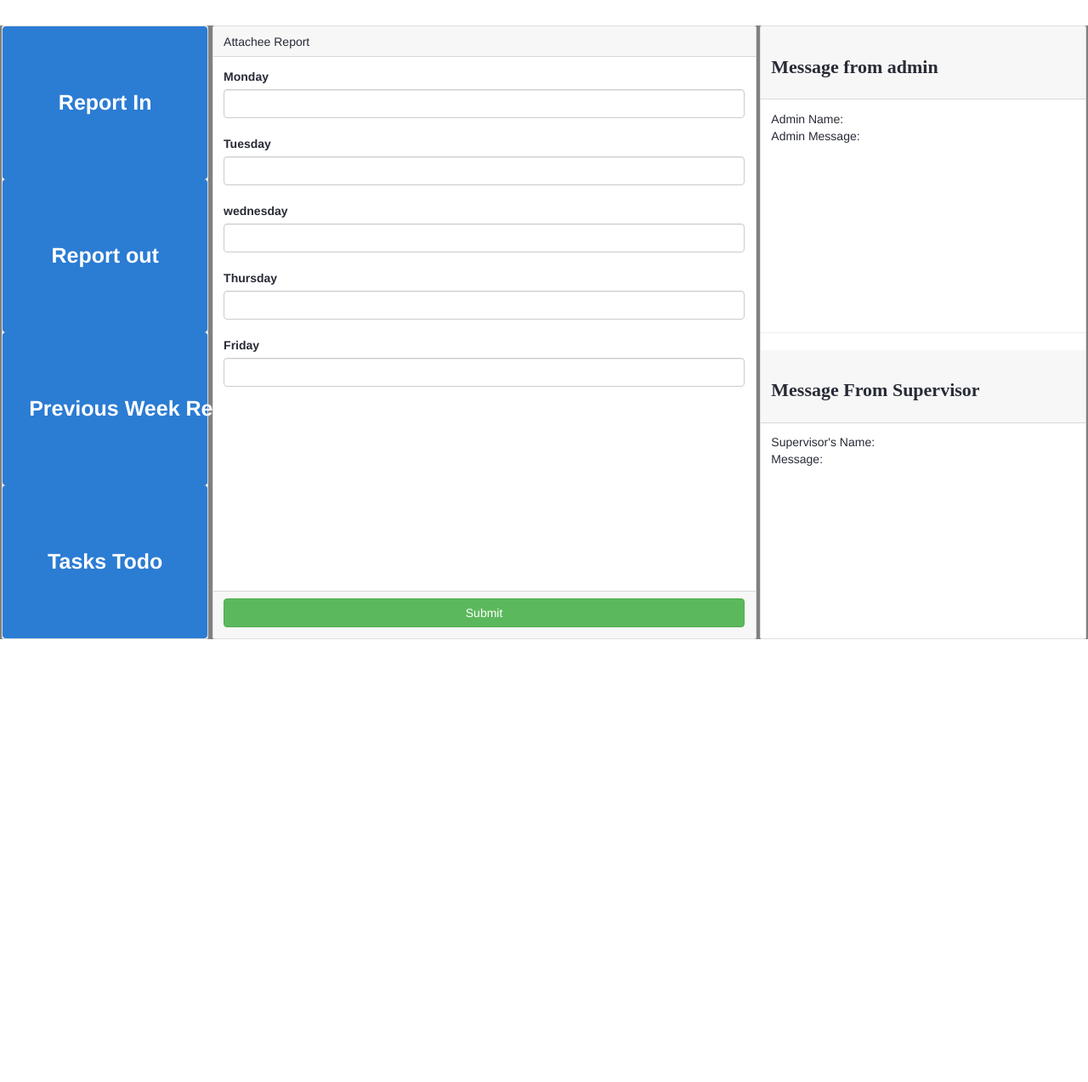
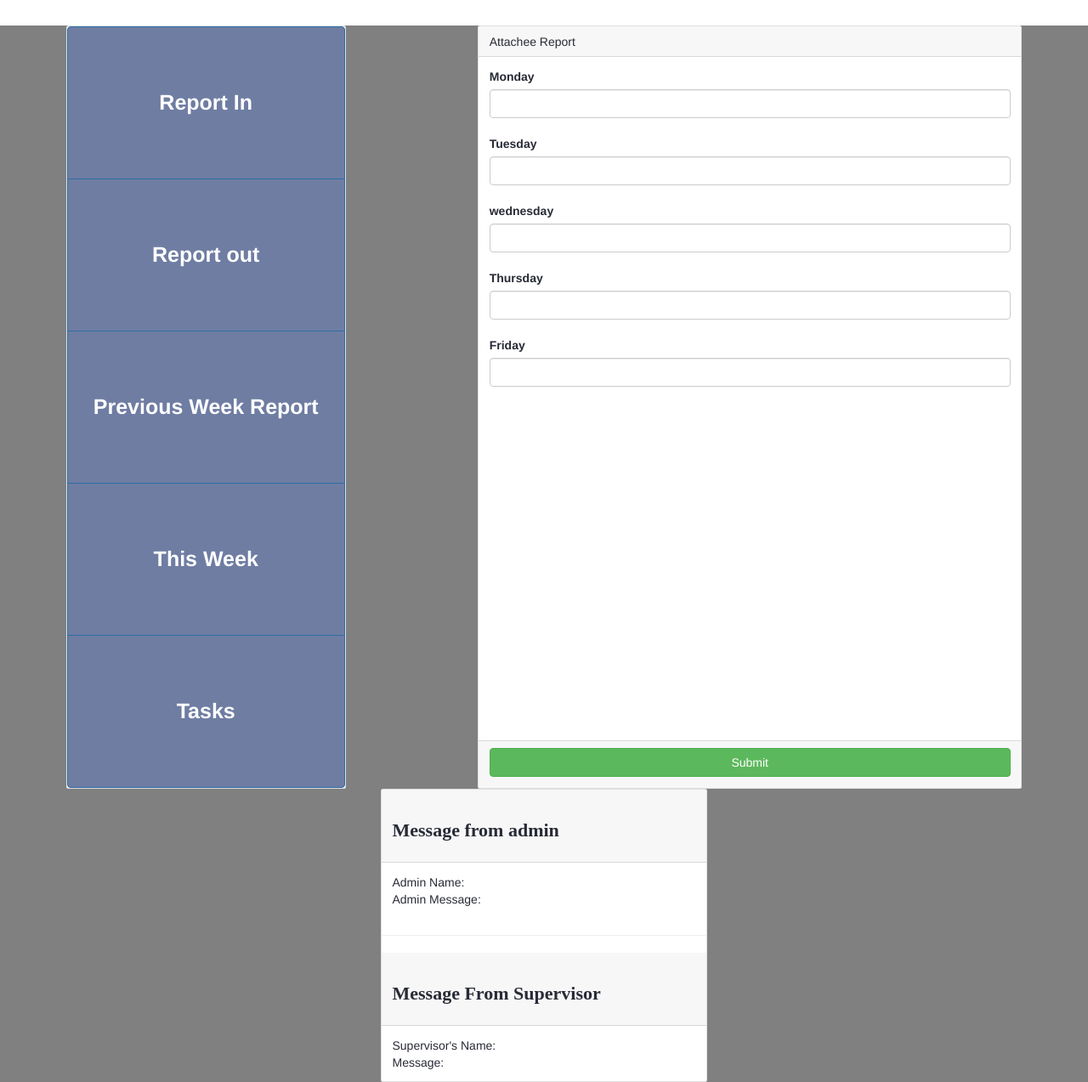
Before and after one commit to benardkirui/digitala-attendance-system, a PHP site: page /attachee.php in a window 1280 px wide. Shown: the whole page at 85% size. Before the commit the page ends 752 px from the top, so only its background shows below. Run offline with PHP 8.4, Linux system fonts and the light colour scheme; the visitor is signed in with stand-in values (Sample User, id 1); style sheets or scripts are compiled from the project's sources.

Commit message:
Update attachee.php

```diff
--- a/attachee.php
+++ b/attachee.php
@@ -1,3 +1,4 @@
+<?php session_start(); ?>
 <!DOCTYPE html>
 <html lang="en" dir="ltr">
   <head>
@@ -19,14 +20,79 @@
     <link rel="stylesheet" href="assets/css/themes/theme-1.css" id="skin_color" />
     <link rel="stylesheet" href="assets/css/notif.css">
   </head>
+  <script src="assets/js/jquery.min.js"></script>
+  <script type="text/javascript">
+    $(document).ready(
+      function()
+      {
+        function getNow()
+        {
+          var currentdate = new Date();
+  var datetime = currentdate.getDate() + "-"
+          + (currentdate.getMonth()+1)  + "-"
+          + currentdate.getFullYear() + " "
+          + currentdate.getHours() + ":"
+          + currentdate.getMinutes() + ":"
+          + currentdate.getSeconds();
+          return datetime;
+        }
+        $("#report_in").click(
+          function()
+          {
+            var fullname= $("#fullname").val();
+            var idnumber= $("#idnumber").val();
+            var date=getNow();
+
+
+
+          }
+        );
+
+        $("#report_out").click(
+          function()
+          {
+            alert("you clicked report out");
+          }
+        );
+
+        $("#current_week").click(
+          function()
+          {
+            alert("you clicked current week ");
+          }
+        );
+
+        $("#previous_week").click(
+          function()
+          {
+            alert("you clicked previous_week ");
+          }
+        );
+
+        $("#tasks").click(
+          function()
+          {
+            alert("you clicked tasks ");
+          }
+        );
+      }
+    );
+  </script>
   <body>
+
+    <!-- HIDDEN FIELDS  -->
+    <input type="hidden" id="fullname" value="<?= $_SESSION['fullname']?>">
+    <input type="hidden" id="idnumber" value="<?= $_SESSION['idnumber']?>">
+
     <div id="container" >
-      <div class="card bg-white" id="navigation">
-
-          <button type="button" name="button"id="navigation-button" class="btn ">Report In</button>
-          <button type="button" name="button"id="navigation-button" class="btn">Report out</button>
-          <button type="button" name="button"id="navigation-button" class="btn">Previous Week Report</button>
-          <button type="button" name="button"id="navigation-button" class="btn">Tasks Todo</button>
+      <div class="card bg-white">
+          <div class="btn-group-vertical" id="button-container">
+             <button type="button" name="button" class="btn btn-primary navigation_button" id="report_in" >Report In</button>
+            <button type="button" name="button" class="btn btn-primary navigation_button " id="report_out" >Report out</button>
+            <button type="button" name="button" class="btn btn-primary navigation_button" id="previous_week" >Previous Week Report</button>
+            <button type="button" name="button" class="btn btn-primary navigation_button" id="current_week" >This Week</button>
+            <button type="button" name="button" class="btn btn-primary navigation_button" id="tasks" >Tasks</button>
+          </div>
 
       </div>
       <div class="card bg-white" id="body">
@@ -102,18 +168,18 @@
     width: 30%;
 
   }
-  #navigation-button{
+  .navigation_button{
     width:100%;
     height:180px;
     padding:30px;
     font-size: 25px;
     font-weight: bold;
-    background-color: rgb(43, 124, 211);
+    background-color: rgba(50, 71, 124,0.7);
     color: white;
 
   }
-  #navigation-button:hover{
-    background-color: white;
+  .navigation_button:hover{
+  background-color: rgba(50, 71, 124,1.0);
   color: rgb(43, 124, 211);
 
   }
```
